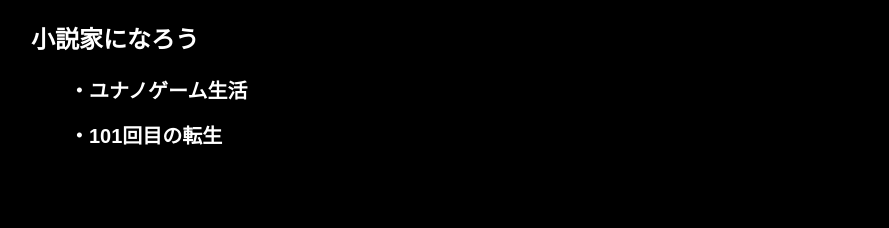
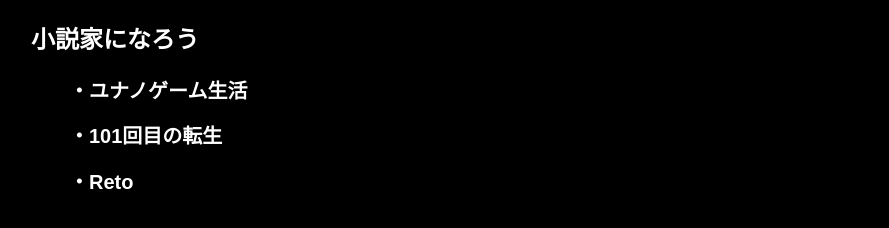
Before and after one commit to kuhamihaku/HomePage, a plain HTML site: page index.html in a window 1280 px wide. Shown: the part 52-280 px from the top of the page, without its empty margins (33-922 px from the left). Drawn offline with Linux system fonts and the light colour scheme.

Commit message:
Update index.html

```diff
--- a/index.html
+++ b/index.html
@@ -25,6 +25,11 @@
                 <h2>・101回目の転生</h2>
             </a>
         </li>
+      <li>
+            <a href="Test.html">
+                <h2>・Reto</h2>
+            </a>
+        </li>
     </ul>
 </aside>
 
```
